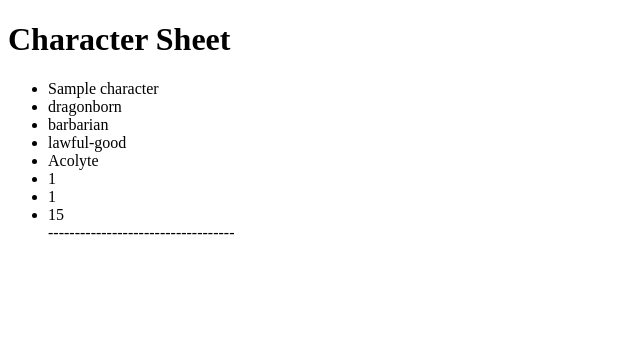
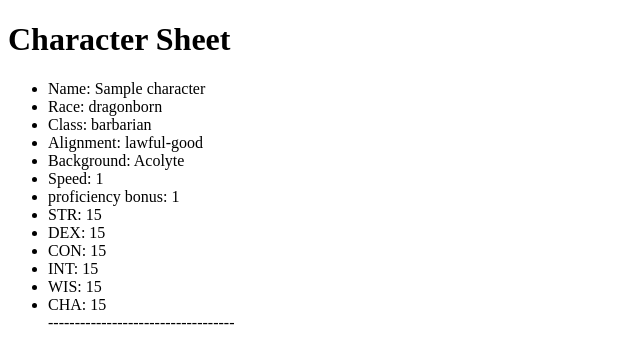
Before and after one commit to ThatsSoMeta/dragons, a Django app: page /characters/view/ in a window 1280 px wide. Shown: the top 364 px of the page, without its empty margins (0-640 px from the left). Run offline with Django 3.2, Linux system fonts and the light colour scheme; tables that the repository leaves empty hold one stand-in row (values such as "Sample post").

Commit message:
small changes to char_view

```diff
--- a/templates/char_view.html
+++ b/templates/char_view.html
@@ -11,14 +11,19 @@
 
     <ul>
         {% for c in char %}
-      <li>{{ c.name }}</li>
-      <li>{{ c.race }}</li>
-      <li>{{ c.class_name }}</li>
-      <li>{{ c.alignment }}</li>
-      <li>{{ c.background }}</li>
-      <li>{{ c.speed }}</li>
-      <li>{{ c.proficiency_bonus }}</li>
-      <li>{{ c.strength }}</li>
+      <li>Name: {{ c.name }}</li>
+      <li>Race: {{ c.race }}</li>
+      <li>Class: {{ c.class_name }}</li>
+      <li>Alignment: {{ c.alignment }}</li>
+      <li>Background: {{ c.background }}</li>
+      <li>Speed: {{ c.speed }}</li>
+      <li>proficiency bonus: {{ c.proficiency_bonus }}</li>
+      <li>STR: {{ c.strength }}</li>
+      <li>DEX: {{ c.dexterity }}</li>
+      <li>CON: {{ c.constitution }}</li>
+      <li>INT: {{ c.intelligence }}</li>
+      <li>WIS: {{ c.wisdom }}</li>
+      <li>CHA: {{ c.charisma }}</li>
       -----------------------------------
         {% endfor %}
     </ul>
```
